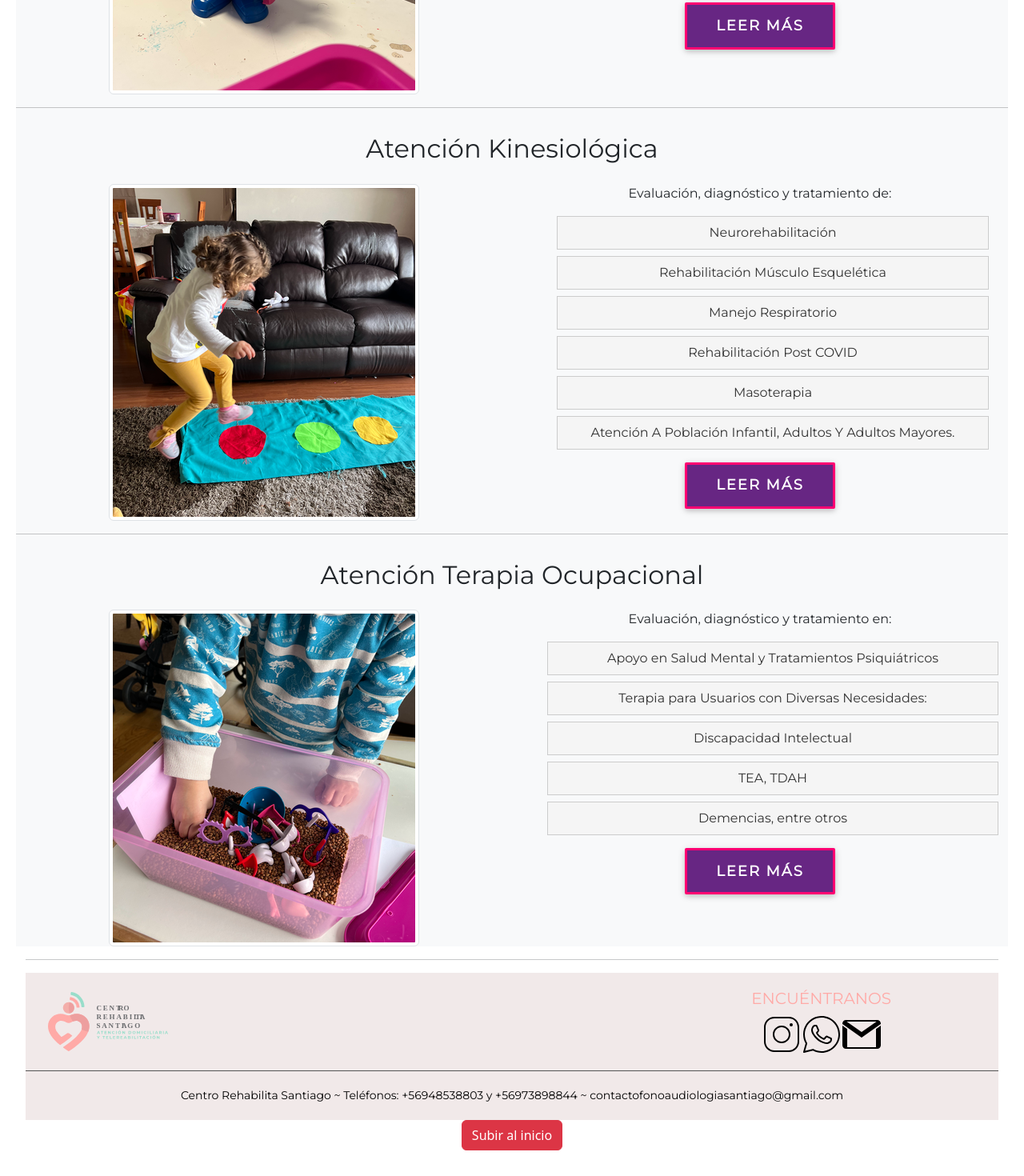
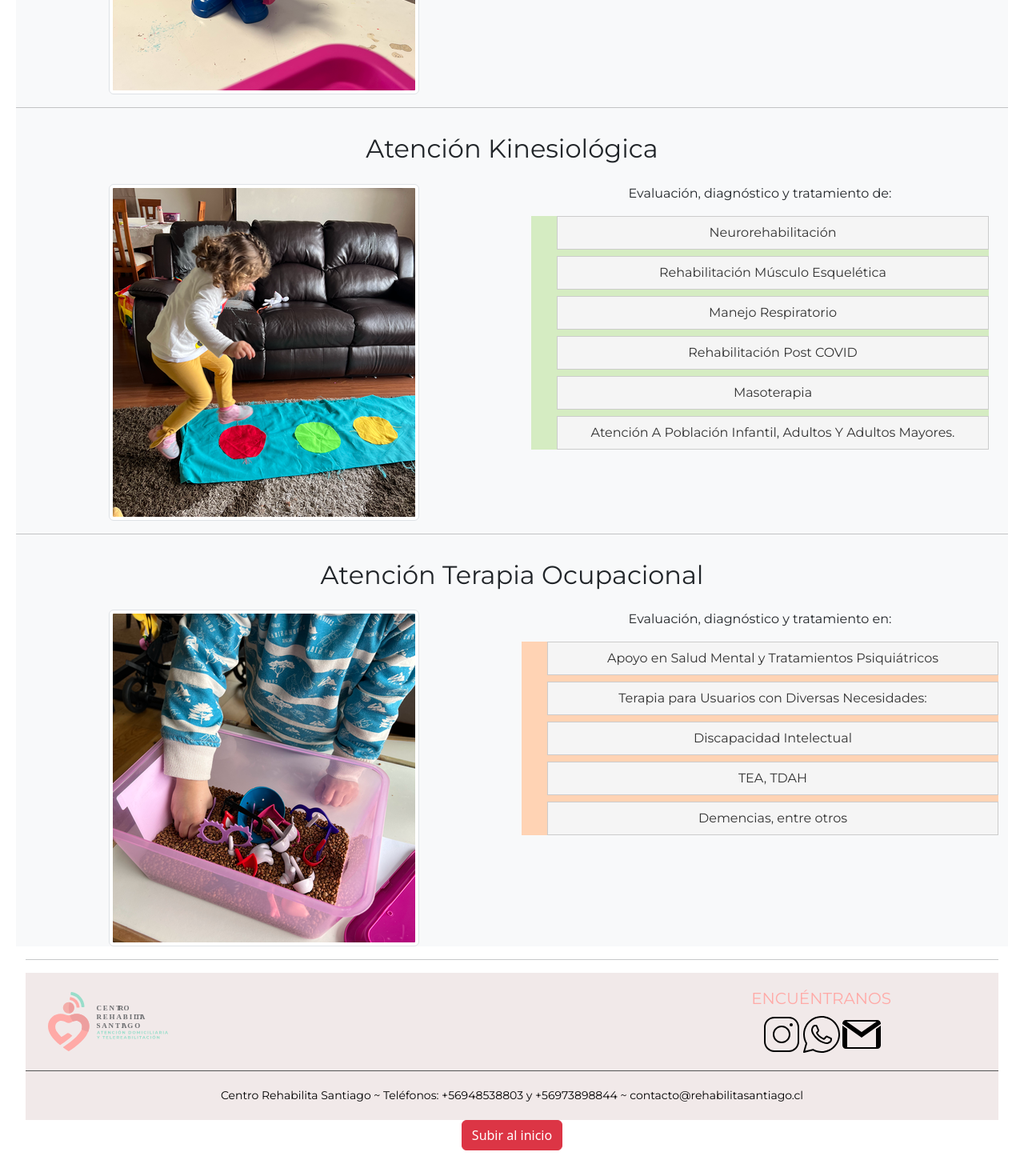
Before and after one commit to EduardoUreta/RehabilitaSantiago, a React (Vite) app: page /servicios in a window 1280 px wide. Shown: the part 566-2036 px from the top of the page at 80% size. Built offline with nearby package versions, Linux system fonts and the light colour scheme.

Commit message:
Se finaliza sitio web

```diff
--- a/src/Components/Equipo.jsx
+++ b/src/Components/Equipo.jsx
@@ -22,9 +22,11 @@ export function Equipo() {
             <div className='row justify-content-center direccion row-gap-3'>
                 <div className='container col-sm-6 col-md-4 col-lg-4'>
                     <img src={directora1} className="img-fluid img-thumbnail" alt="equipoKine1"/>
+                    <h5 className='text-light'>catalinaaldana@rehabilitasantiago.cl</h5>
                 </div>
                 <div className='container col-sm-6 col-md-4 col-lg-4'>
                     <img src={directora2} className="img-fluid img-thumbnail" alt="equipoKine1"/>
+                    <h5 className='text-light'>mariapazruisenor@rehabilitasantiago.cl</h5>
                 </div>
             </div>
             <hr/>
--- a/src/Components/Footer.jsx
+++ b/src/Components/Footer.jsx
@@ -27,7 +27,7 @@ function Footer() {
       </div>
       <div className="footer-divider"></div>
       <div className="footer-info text-black">
-        <p> Centro Rehabilita Santiago ~ Teléfonos: +56948538803 y +56973898844 ~ contactofonoaudiologiasantiago@gmail.com</p>
+        <p> Centro Rehabilita Santiago ~ Teléfonos: +56948538803 y +56973898844 ~ contacto@rehabilitasantiago.cl</p>
       </div>
     </footer>
   );
--- a/src/Components/Galeria.jsx
+++ b/src/Components/Galeria.jsx
@@ -9,7 +9,7 @@ export function CarouselComponent() {
         <Carousel>
             <Carousel.Item>
                 <img
-                className="d-block w-50 img-fluid"
+                className="d-block w-50 img-fluid m-auto"
                 src={foto2}
                 alt="Primera imagen"
                 />
@@ -19,7 +19,7 @@ export function CarouselComponent() {
             </Carousel.Item>
             <Carousel.Item>
                 <img
-                className="d-block w-50 img-fluid"
+                className="d-block w-50 img-fluid m-auto"
                 src={foto3}
                 alt="Primera imagen"
                 />
--- a/src/Components/Servicios.jsx
+++ b/src/Components/Servicios.jsx
@@ -14,7 +14,7 @@ export function Servicios () {
             <div className='container col-sm-6 col-md-6 col-lg-6'>
                 <p>Evaluación, diagnóstico y tratamiento de:</p>
                 <div className="container">
-                    <ul className="two-column-list text-capitalize ">
+                    <ul className="two-column-list text-capitalize equipoFono m-auto ">
                         <li>Trastornos del Lenguaje</li>
                         <li>Trastornos del Habla</li>
                         <li>Trastornos del Deglución</li>
@@ -26,9 +26,6 @@ export function Servicios () {
                         <li>Lactancia Materna</li>
                         <li>Baby Led Weaning</li>
                     </ul>
-                    <button className='button-leer-mas'>
-                        Leer Más
-                    </button>
                 </div>
             </div>
             <hr/>
@@ -39,7 +36,7 @@ export function Servicios () {
             <div className='container col-sm-6 col-md-6 col-lg-6'>
                 <p>Evaluación, diagnóstico y tratamiento de:</p>
                 <div className="container">
-                    <ul className="text-capitalize ">
+                    <ul className="text-capitalize equipoKine">
                         <li>Neurorehabilitación</li>
                         <li>Rehabilitación Músculo Esquelética</li>
                         <li>Manejo Respiratorio</li>
@@ -47,9 +44,6 @@ export function Servicios () {
                         <li>Masoterapia</li>
                         <li>Atención a Población Infantil, Adultos y Adultos Mayores.</li>
                     </ul>
-                    <button className='button-leer-mas'>
-                        Leer Más
-                    </button>
                 </div>
             </div>
             <hr/>
@@ -57,18 +51,15 @@ export function Servicios () {
             <div className='container col-sm-12 col-md-6 col-lg-6'>
                 <img src={servFono2} className="img-fluid img-thumbnail" alt="servicioFono"/>
             </div>
-            <div className='container col-sm-6 col-md-6 col-lg-6'>
+            <div className='container col-sm-6 col-md-6 col-lg-6 justify-content-center '>
                 <p>Evaluación, diagnóstico y tratamiento en: </p>
-                    <ul className=''>
+                    <ul className='equipoTo'>
                         <li>Apoyo en Salud Mental y Tratamientos Psiquiátricos</li>
                         <li>Terapia para Usuarios con Diversas Necesidades: </li>
                         <li>Discapacidad Intelectual</li>
                         <li>TEA, TDAH</li>
                         <li>Demencias, entre otros</li>
                     </ul>
-                    <button className='button-leer-mas'>
-                        Leer Más
-                    </button>
             </div>
         </div>
     )
```
